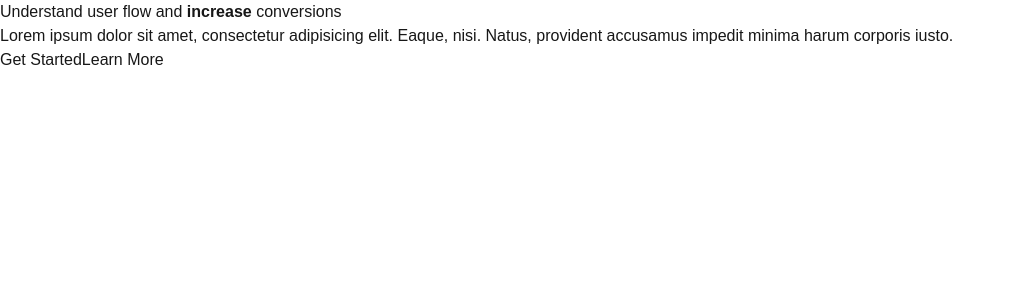
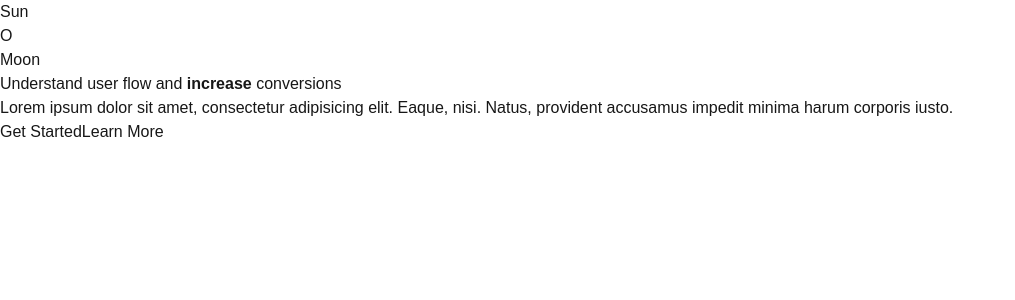
Before and after one commit to uRaczy/what-do, a Next.js app: page /test in a window 1280 px wide. Shown: the top 300 px of the page, without its empty margins (0-1015 px from the left). Built offline with nearby package versions, Linux system fonts and the light colour scheme.

Commit message:
some fun

```diff
--- a/src/app/test/page.tsx
+++ b/src/app/test/page.tsx
@@ -1,8 +1,17 @@
 "use client";
 import { useState } from "react";
-import { HeroBanner } from "@/src/components/HeroBanner";
+import { DarkModeToggle, HeroBanner } from "@/src/components/index";
 
 export default function Test() {
-  const [isDarkMode, setIsDarkMode] = useState();
-  return <HeroBanner />;
+  const [isDarkMode, setIsDarkMode] = useState(false);
+  const darkModeHandle = () => {
+    setIsDarkMode(!isDarkMode);
+  };
+
+  return (
+    <>
+      <DarkModeToggle isDarkMode={isDarkMode} darkModeHandle={darkModeHandle} />
+      <HeroBanner />
+    </>
+  );
 }
--- /dev/null
+++ b/src/components/DarkModeToggle.tsx
@@ -0,0 +1,22 @@
+import clsx from "clsx";
+
+type Props = {
+  isDarkMode: boolean;
+  darkModeHandle: () => void;
+};
+
+export const DarkModeToggle = ({ isDarkMode, darkModeHandle }: Props) => {
+  return (
+    <div className="flex w-40 bg-gray-700" onClick={darkModeHandle}>
+      <div className="text-[#bfcc0b]">Sun</div>
+      <div
+        className={clsx(
+          `w-10 text-center ${isDarkMode ? "text-black" : "text-yellow-400"}`,
+        )}
+      >
+        O
+      </div>
+      <div>Moon</div>
+    </div>
+  );
+};
--- /dev/null
+++ b/src/components/index.tsx
@@ -0,0 +1,2 @@
+export { DarkModeToggle } from "./DarkModeToggle";
+export { HeroBanner } from "./HeroBanner";
```
